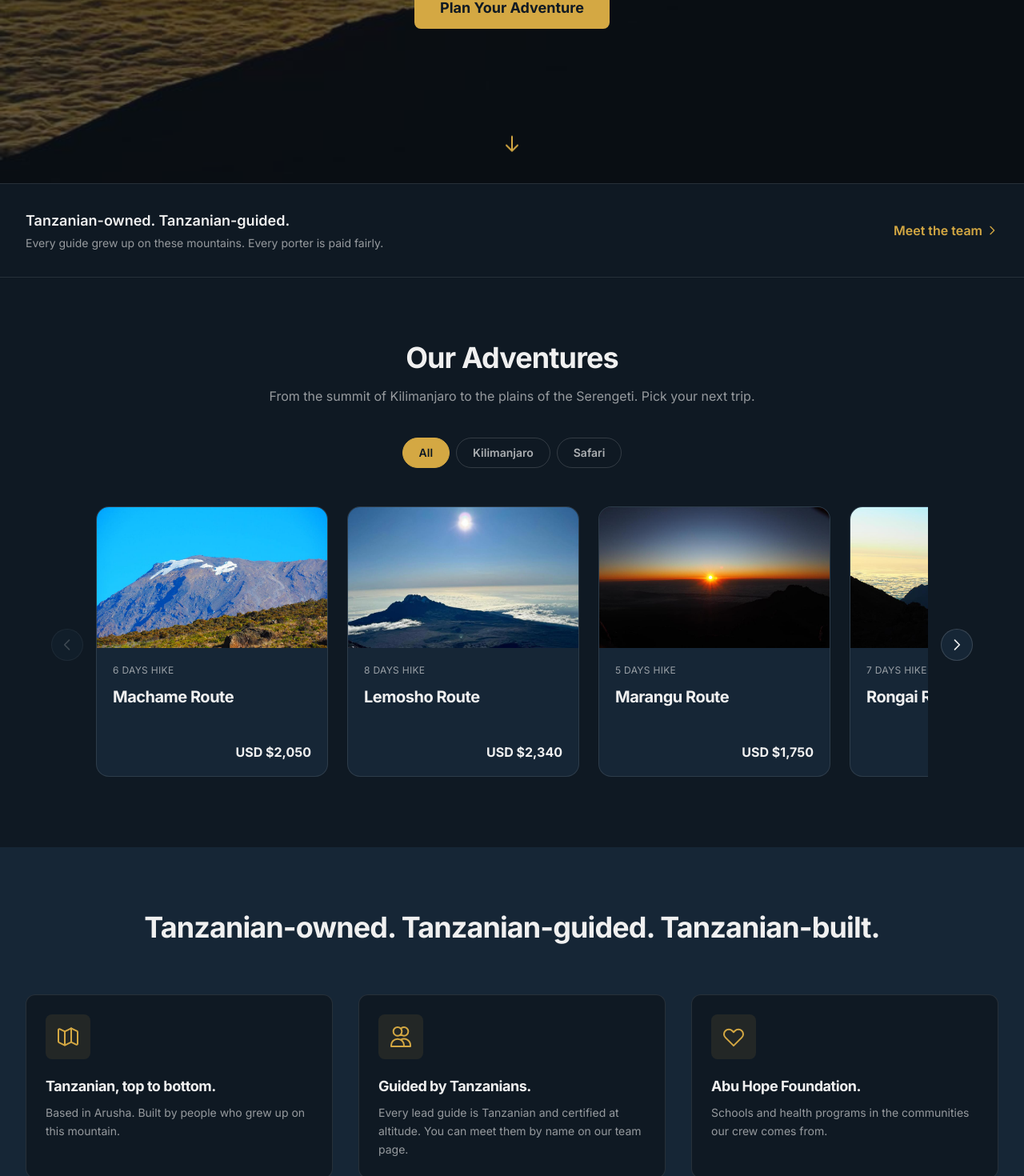
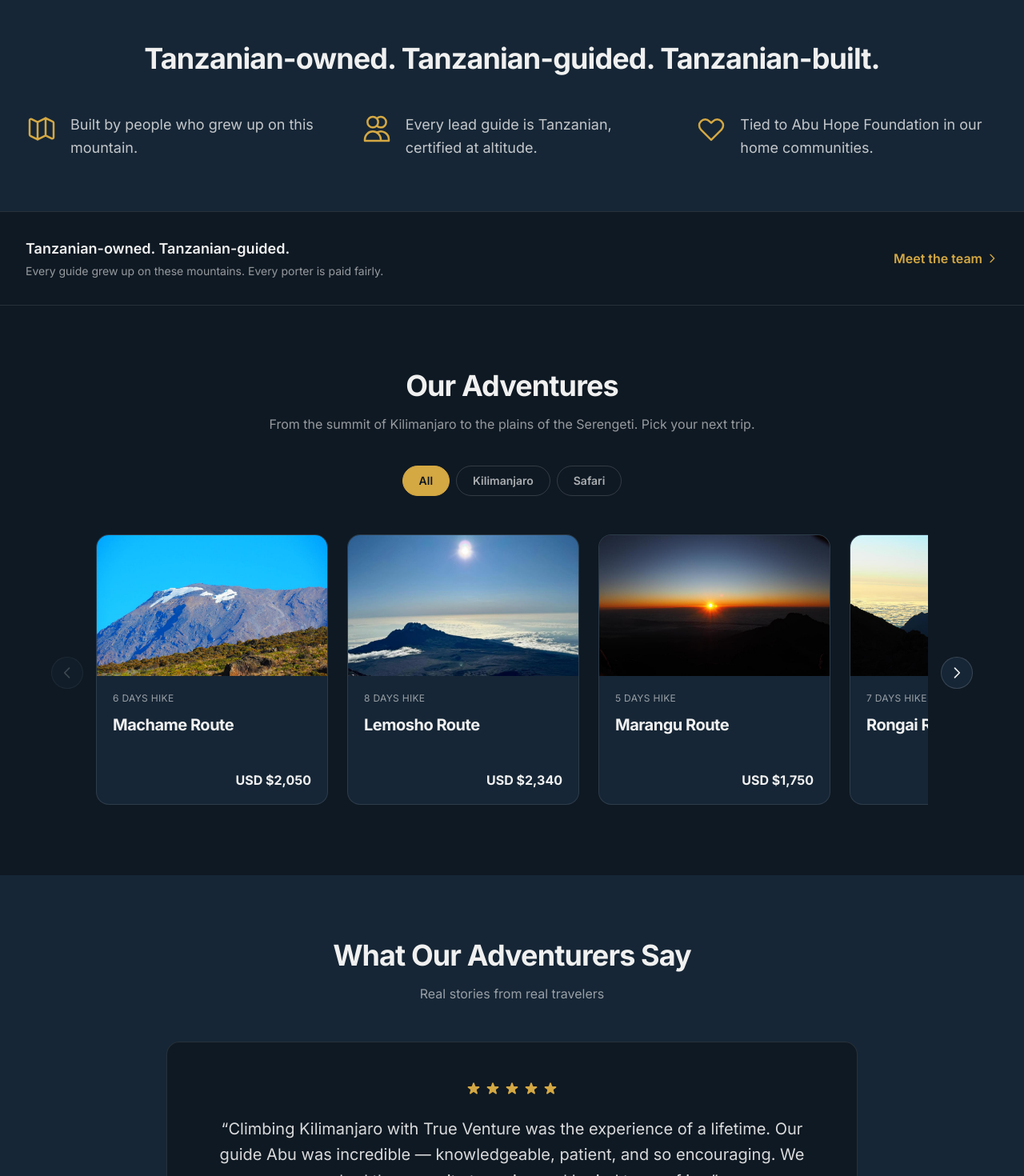
Before and after one commit to eman34/kilimanjaro-true-venture, a Next.js app: page / in a window 1280 px wide. Shown: the part 571-2041 px from the top of the page at 80% size. Built offline with nearby package versions, Linux system fonts and the light colour scheme.

Commit message:
Reorder Values above the fold; switch to icon-text layout; shorten Hero to 70vh

```diff
--- a/app/page.tsx
+++ b/app/page.tsx
@@ -7,17 +7,17 @@ import { VALUES } from "@/lib/constants";
 
 const ICONS: Record<string, React.ReactNode> = {
   compass: (
-    <svg className="w-8 h-8" fill="none" stroke="currentColor" viewBox="0 0 24 24">
+    <svg className="w-10 h-10" fill="none" stroke="currentColor" viewBox="0 0 24 24">
       <path strokeLinecap="round" strokeLinejoin="round" strokeWidth={1.5} d="M9 20l-5.447-2.724A1 1 0 013 16.382V5.618a1 1 0 011.447-.894L9 7m0 13l6-3m-6 3V7m6 10l4.553 2.276A1 1 0 0021 18.382V7.618a1 1 0 00-.553-.894L15 4m0 13V4m0 0L9 7" />
     </svg>
   ),
   users: (
-    <svg className="w-8 h-8" fill="none" stroke="currentColor" viewBox="0 0 24 24">
+    <svg className="w-10 h-10" fill="none" stroke="currentColor" viewBox="0 0 24 24">
       <path strokeLinecap="round" strokeLinejoin="round" strokeWidth={1.5} d="M12 4.354a4 4 0 110 5.292M15 21H3v-1a6 6 0 0112 0v1zm0 0h6v-1a6 6 0 00-9-5.197M13 7a4 4 0 11-8 0 4 4 0 018 0z" />
     </svg>
   ),
   heart: (
-    <svg className="w-8 h-8" fill="none" stroke="currentColor" viewBox="0 0 24 24">
+    <svg className="w-10 h-10" fill="none" stroke="currentColor" viewBox="0 0 24 24">
       <path strokeLinecap="round" strokeLinejoin="round" strokeWidth={1.5} d="M4.318 6.318a4.5 4.5 0 000 6.364L12 20.364l7.682-7.682a4.5 4.5 0 00-6.364-6.364L12 7.636l-1.318-1.318a4.5 4.5 0 00-6.364 0z" />
     </svg>
   ),
@@ -34,32 +34,22 @@ export default function Home() {
         backgroundImage="/images/hero-sunset.jpg"
       />
 
-      <TrustStrip />
-
-      <FeaturedTours />
-
       {/* Values */}
-      <section className="py-20 bg-dark-lighter">
+      <section className="py-16 bg-dark-lighter">
         <div className="max-w-7xl mx-auto px-4 md:px-8">
-          <div className="text-center mb-16">
+          <div className="text-center mb-12">
             <h2 className="text-3xl md:text-4xl font-bold text-light">
               Tanzanian-owned. Tanzanian-guided. Tanzanian-built.
             </h2>
           </div>
-          <div className="grid grid-cols-1 md:grid-cols-3 gap-8">
+          <div className="grid grid-cols-1 md:grid-cols-3 gap-8 md:gap-10">
             {VALUES.map((item) => (
-              <div
-                key={item.title}
-                className="bg-dark rounded-xl p-6 border border-white/10 hover:border-secondary/30 transition-all duration-300"
-              >
-                <div className="w-14 h-14 bg-secondary/10 rounded-lg flex items-center justify-center text-secondary mb-5">
+              <div key={item.text} className="flex items-start gap-4">
+                <div className="flex-shrink-0 text-secondary">
                   {ICONS[item.icon]}
                 </div>
-                <h3 className="text-lg font-bold text-light mb-2">
-                  {item.title}
-                </h3>
-                <p className="text-light/60 text-sm leading-relaxed">
-                  {item.description}
+                <p className="text-light/80 text-base md:text-lg leading-relaxed">
+                  {item.text}
                 </p>
               </div>
             ))}
@@ -67,6 +57,10 @@ export default function Home() {
         </div>
       </section>
 
+      <TrustStrip />
+
+      <FeaturedTours />
+
       <TestimonialCarousel />
 
       <CTABanner />
--- a/components/Hero.tsx
+++ b/components/Hero.tsx
@@ -21,7 +21,7 @@ export default function Hero({
   return (
     <section
       className={`relative flex items-center justify-center ${
-        compact ? "min-h-[60vh]" : "min-h-screen"
+        compact ? "min-h-[60vh]" : "min-h-[70vh]"
       }`}
     >
       {/* Background */}
--- a/lib/constants.ts
+++ b/lib/constants.ts
@@ -715,21 +715,15 @@ export const TESTIMONIALS = [
 
 export const VALUES = [
   {
-    title: "Tanzanian, top to bottom.",
-    description:
-      "Based in Arusha. Built by people who grew up on this mountain.",
+    text: "Built by people who grew up on this mountain.",
     icon: "compass",
   },
   {
-    title: "Guided by Tanzanians.",
-    description:
-      "Every lead guide is Tanzanian and certified at altitude. You can meet them by name on our team page.",
+    text: "Every lead guide is Tanzanian, certified at altitude.",
     icon: "users",
   },
   {
-    title: "Abu Hope Foundation.",
-    description:
-      "Schools and health programs in the communities our crew comes from.",
+    text: "Tied to Abu Hope Foundation in our home communities.",
     icon: "heart",
   },
 ];
```
